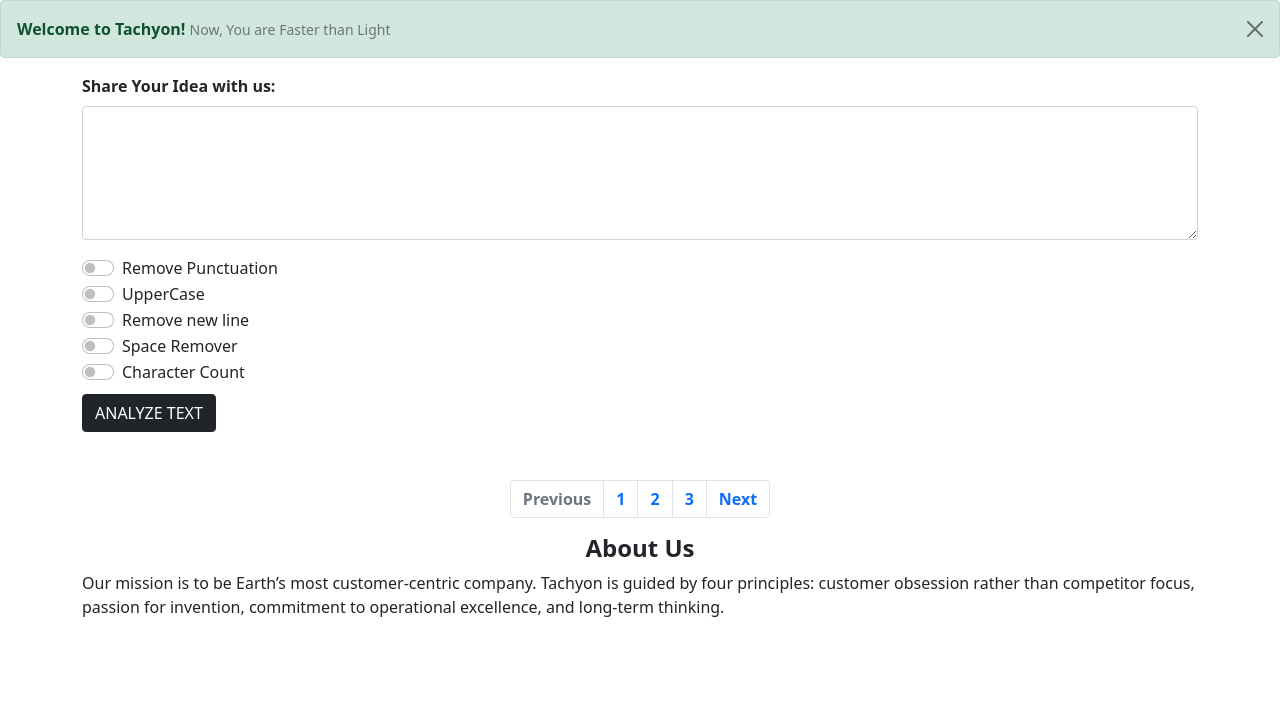
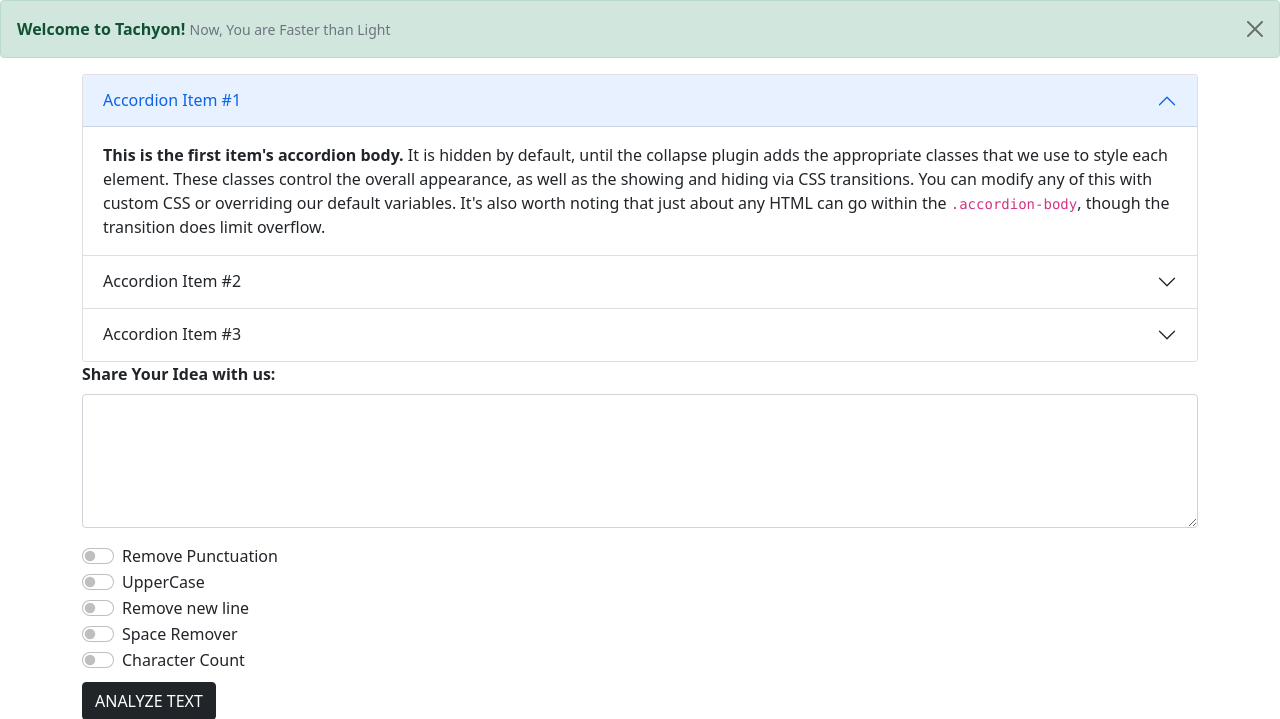
Before and after one commit to Soumokanti123/Text-Utils, a Django app: page / in a window 1280 px wide. Shown: the part 56-775 px from the top of the page. Before the commit the page ends 673 px from the top, so only its background shows below. Run offline with Django 3.2, Linux system fonts and the light colour scheme.

Commit message:
First commit

```diff
--- a/mysite/views.py
+++ b/mysite/views.py
@@ -55,6 +55,7 @@ def analyze(request):
         params = {'purpose': 'Removed Space', 'analyzed_text': analyzed}
         djtext = analyzed
 
+
     if charCounter=='on':
         analyzed = 0
         for char in djtext:
--- a/templates/index2.html
+++ b/templates/index2.html
@@ -75,7 +75,44 @@
 
   </button>
 </div>
-
+<div class="container" id="accordionExample">
+  <div class="accordion-item">
+    <h2 class="accordion-header" id="headingOne">
+      <button class="accordion-button" type="button" data-bs-toggle="collapse" data-bs-target="#collapseOne" aria-expanded="true" aria-controls="collapseOne">
+        Accordion Item #1
+      </button>
+    </h2>
+    <div id="collapseOne" class="accordion-collapse collapse show" aria-labelledby="headingOne" data-bs-parent="#accordionExample">
+      <div class="accordion-body">
+        <strong>This is the first item's accordion body.</strong> It is hidden by default, until the collapse plugin adds the appropriate classes that we use to style each element. These classes control the overall appearance, as well as the showing and hiding via CSS transitions. You can modify any of this with custom CSS or overriding our default variables. It's also worth noting that just about any HTML can go within the <code>.accordion-body</code>, though the transition does limit overflow.
+      </div>
+    </div>
+  </div>
+  <div class="accordion-item">
+    <h2 class="accordion-header" id="headingTwo">
+      <button class="accordion-button collapsed" type="button" data-bs-toggle="collapse" data-bs-target="#collapseTwo" aria-expanded="false" aria-controls="collapseTwo">
+        Accordion Item #2
+      </button>
+    </h2>
+    <div id="collapseTwo" class="accordion-collapse collapse" aria-labelledby="headingTwo" data-bs-parent="#accordionExample">
+      <div class="accordion-body">
+        <strong>This is the second item's accordion body.</strong> It is hidden by default, until the collapse plugin adds the appropriate classes that we use to style each element. These classes control the overall appearance, as well as the showing and hiding via CSS transitions. You can modify any of this with custom CSS or overriding our default variables. It's also worth noting that just about any HTML can go within the <code>.accordion-body</code>, though the transition does limit overflow.
+      </div>
+    </div>
+  </div>
+  <div class="accordion-item">
+    <h2 class="accordion-header" id="headingThree">
+      <button class="accordion-button collapsed" type="button" data-bs-toggle="collapse" data-bs-target="#collapseThree" aria-expanded="false" aria-controls="collapseThree">
+        Accordion Item #3
+      </button>
+    </h2>
+    <div id="collapseThree" class="accordion-collapse collapse" aria-labelledby="headingThree" data-bs-parent="#accordionExample">
+      <div class="accordion-body">
+        <strong>This is the third item's accordion body.</strong> It is hidden by default, until the collapse plugin adds the appropriate classes that we use to style each element. These classes control the overall appearance, as well as the showing and hiding via CSS transitions. You can modify any of this with custom CSS or overriding our default variables. It's also worth noting that just about any HTML can go within the <code>.accordion-body</code>, though the transition does limit overflow.
+      </div>
+    </div>
+  </div>
+</div>
 <div class="container">
     <form action='/analyze' method='post'>{% csrf_token %}
 <div class="mb-3">
```
